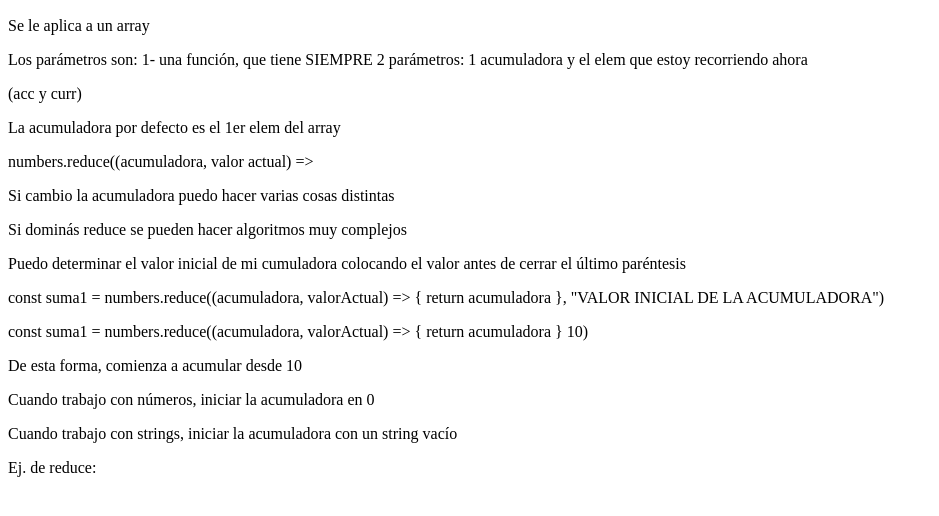
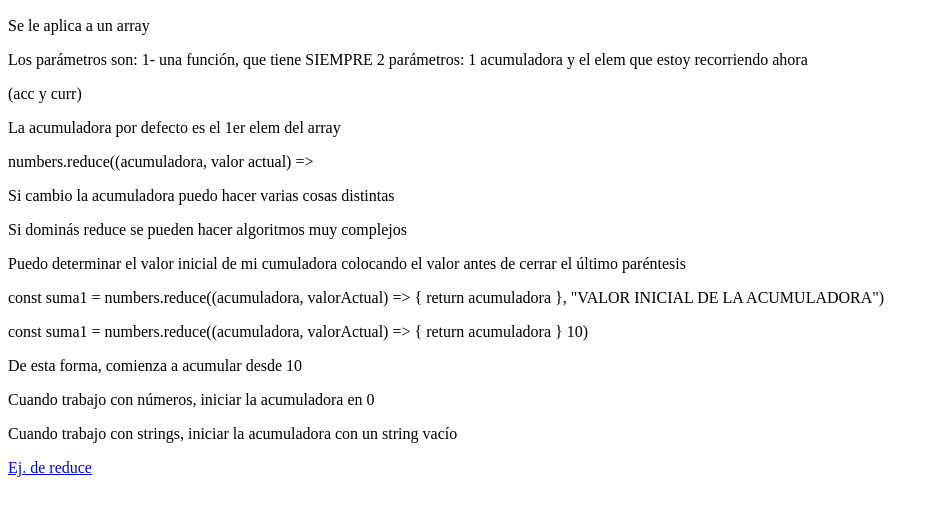
Before and after one commit to mariaabi82/reduce, a plain HTML site: page index.html in a window 1280 px wide. Shown: the part 50-566 px from the top of the page, without its empty margins (0-939 px from the left). Drawn offline with Linux system fonts and the light colour scheme.

Commit message:
arreglo link

```diff
--- a/index.html
+++ b/index.html
@@ -26,7 +26,7 @@
         <p>De esta forma, comienza a acumular desde 10</p>
         <p>Cuando trabajo con números, iniciar la acumuladora en 0</p>
         <p>Cuando trabajo con strings, iniciar la acumuladora con un string vacío</p>
-        <p>Ej. de reduce: <a href="https://github.com/malerey/Metodos-de-array-ejercicios"></a></p>
+        <a href="https://github.com/malerey/Metodos-de-array-ejercicios">Ej. de reduce</a>
     </div>
 
 
```
